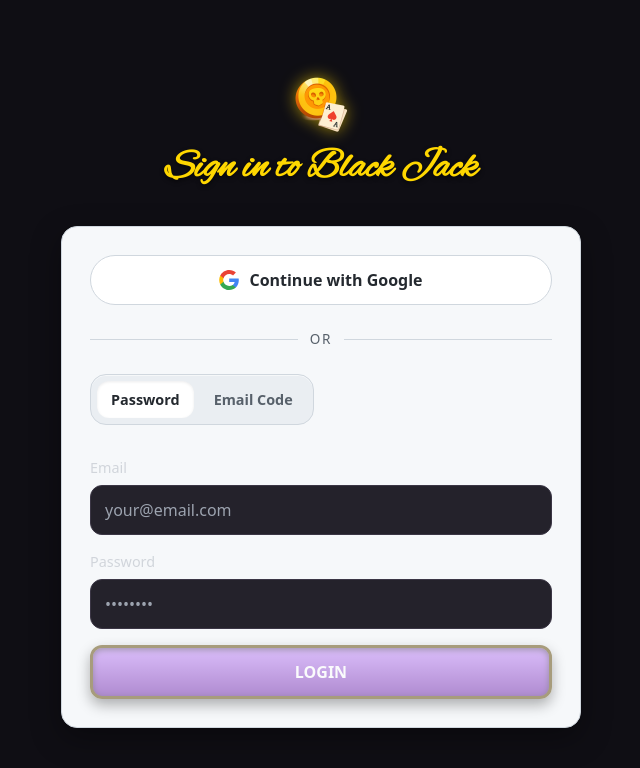
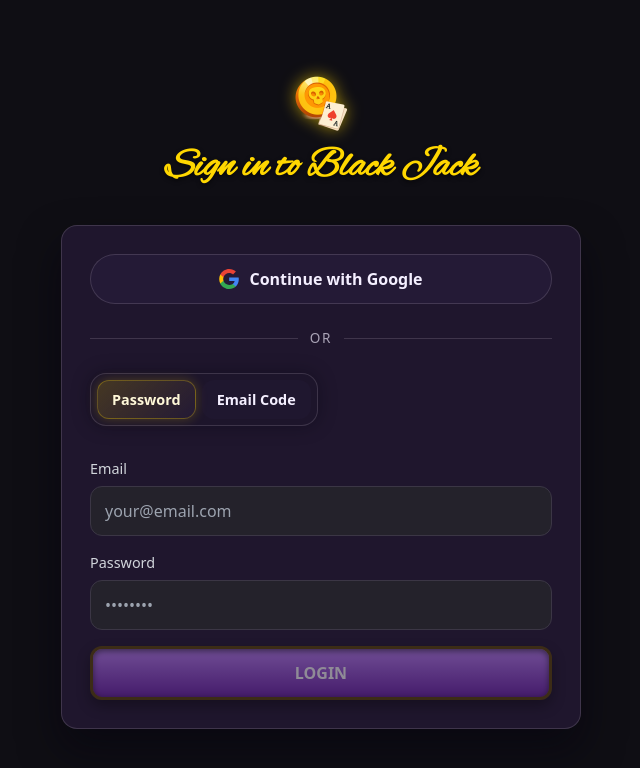
Before and after one commit to makewe1/Black-Jack, a React (Vite) app in the folder client/: page /login in a window 1280 px wide. Shown: the top 768 px of the page, without its empty margins (319-959 px from the left). Built offline with nearby package versions, Linux system fonts and the light colour scheme; no server answers; a web font is replaced by a local one.

Commit message:
style(client-login): apply dark charcoal theme with golden highlights

```diff
--- a/client/src/styles/LoginPage.css
+++ b/client/src/styles/LoginPage.css
@@ -30,9 +30,9 @@
     gap: 6px;
     padding: 6px;
     border-radius: 16px;
-    background: #eaeef2;
-    border: 1px solid #d0d7de;
-    box-shadow: inset 0 1px 0 rgba(255, 255, 255, 0.6);
+    background: #1d152b;
+    border: 1px solid rgba(250, 240, 255, 0.14);
+    box-shadow: 0 0 18px rgba(6, 3, 14, 0.35);
     margin: 0 auto 16px;
 }
 .segment-btn {
@@ -40,19 +40,30 @@
     border-radius: 12px;
     font-size: 0.9rem;
     font-weight: 600;
-    color: #57606a;
-    background: transparent;
-    border: none;
+    color: #f4efff;
+    background: rgba(36, 26, 54, 0.4);
+    border: 1px solid transparent;
     cursor: pointer;
-    transition: color 0.2s, background 0.2s, box-shadow 0.2s;
+    transition: color 0.2s, background 0.2s, box-shadow 0.2s, border-color 0.2s;
 }
 .segment-btn:hover {
-    color: #24292f;
+    color: #fff8d8;
+    background: rgba(48, 36, 68, 0.75);
 }
 .segment-btn.is-active {
-    color: #24292f;
-    background: #ffffff;
-    box-shadow: inset 0 1px 3px rgba(15, 14, 20, 0.08);
+    color: #fff8d8;
+    background: linear-gradient(
+        135deg,
+        rgba(255, 214, 0, 0.18),
+        rgba(36, 26, 54, 0.92)
+    );
+    border-color: rgba(255, 214, 0, 0.28);
+    box-shadow: 0 0 12px rgba(255, 214, 0, 0.22);
+}
+.segment-btn:disabled {
+    color: rgba(244, 239, 255, 0.55);
+    background: rgba(36, 26, 54, 0.35);
+    cursor: not-allowed;
 }
 
 /* Card */
@@ -60,10 +71,11 @@
     margin: 0 auto;
     max-width: 520px;
     border-radius: 16px;
-    border: 1px solid #d0d7de;
-    background: #f6f8fa;
+    border: 1px solid rgba(250, 240, 255, 0.14);
+    background: #1f162d;
     padding: 28px;
-    box-shadow: 0 10px 30px rgba(0, 0, 0, 0.35);
+    color: #f4efff;
+    box-shadow: 0 20px 40px rgba(6, 3, 14, 0.55);
 }
 
 .btn-google {
@@ -74,20 +86,26 @@
     gap: 10px;
     padding: 12px 16px;
     border-radius: 999px;
-    border: 1px solid #d0d7de;
-    background: #ffffff;
-    color: #24292f;
+    border: 1px solid rgba(250, 240, 255, 0.14);
+    background: #241a36;
+    color: #f4efff;
     font-size: 1rem;
     font-weight: 600;
     cursor: pointer;
     transition: background 0.2s ease, border-color 0.2s ease,
-        box-shadow 0.2s ease;
+        box-shadow 0.2s ease, color 0.2s ease;
 }
 
 .btn-google:hover {
-    background: #f6f8fa;
-    border-color: #afb8c1;
-    box-shadow: 0 2px 4px rgba(15, 14, 20, 0.15);
+    background: #2c1f43;
+    border-color: rgba(255, 214, 0, 0.26);
+    box-shadow: 0 0 16px rgba(255, 214, 0, 0.22);
+}
+.btn-google:disabled {
+    color: rgba(244, 239, 255, 0.6);
+    background: rgba(36, 26, 54, 0.4);
+    border-color: rgba(250, 240, 255, 0.1);
+    cursor: not-allowed;
 }
 
 .btn-google img {
@@ -103,7 +121,7 @@
     font-size: 0.85rem;
     text-transform: uppercase;
     letter-spacing: 0.12em;
-    color: #57606a;
+    color: rgba(244, 239, 255, 0.65);
 }
 
 .login-divider::before,
@@ -111,14 +129,14 @@
     content: "";
     flex: 1;
     height: 1px;
-    background: #d0d7de;
+    background: rgba(250, 240, 255, 0.14);
 }
 
 /* Typography & spacing */
 .label {
     display: block;
     font-size: 0.9rem;
-    color: #1f2933;
+    color: #f4efff;
     margin-bottom: 6px;
 }
 .mt {
@@ -131,23 +149,30 @@
 }
 .hint {
     font-size: 12px;
-    color: #57606a;
+    color: rgba(244, 239, 255, 0.65);
 }
 
 /* Inputs */
 .input {
     width: 100%;
     border-radius: 12px;
-    background: #ffffff;
-    border: 1px solid #d0d7de;
+    background: #211835;
+    border: 1px solid rgba(250, 240, 255, 0.14);
     padding: 12px 14px;
-    color: #24292f;
+    color: #f4efff;
     outline: none;
-    transition: box-shadow 0.2s, border-color 0.2s;
+    transition: box-shadow 0.2s, border-color 0.2s, background 0.2s;
 }
 .input:focus {
-    border-color: #0969da;
-    box-shadow: 0 0 0 3px rgba(9, 105, 218, 0.2);
+    border-color: #f5c542;
+    box-shadow: 0 0 0 3px rgba(245, 181, 0, 0.35);
+    background: #261b3d;
+}
+.input:disabled {
+    background: rgba(36, 26, 54, 0.55);
+    border-color: rgba(250, 240, 255, 0.1);
+    color: rgba(244, 239, 255, 0.6);
+    cursor: not-allowed;
 }
 .input.code {
     letter-spacing: 0.4em;
```
